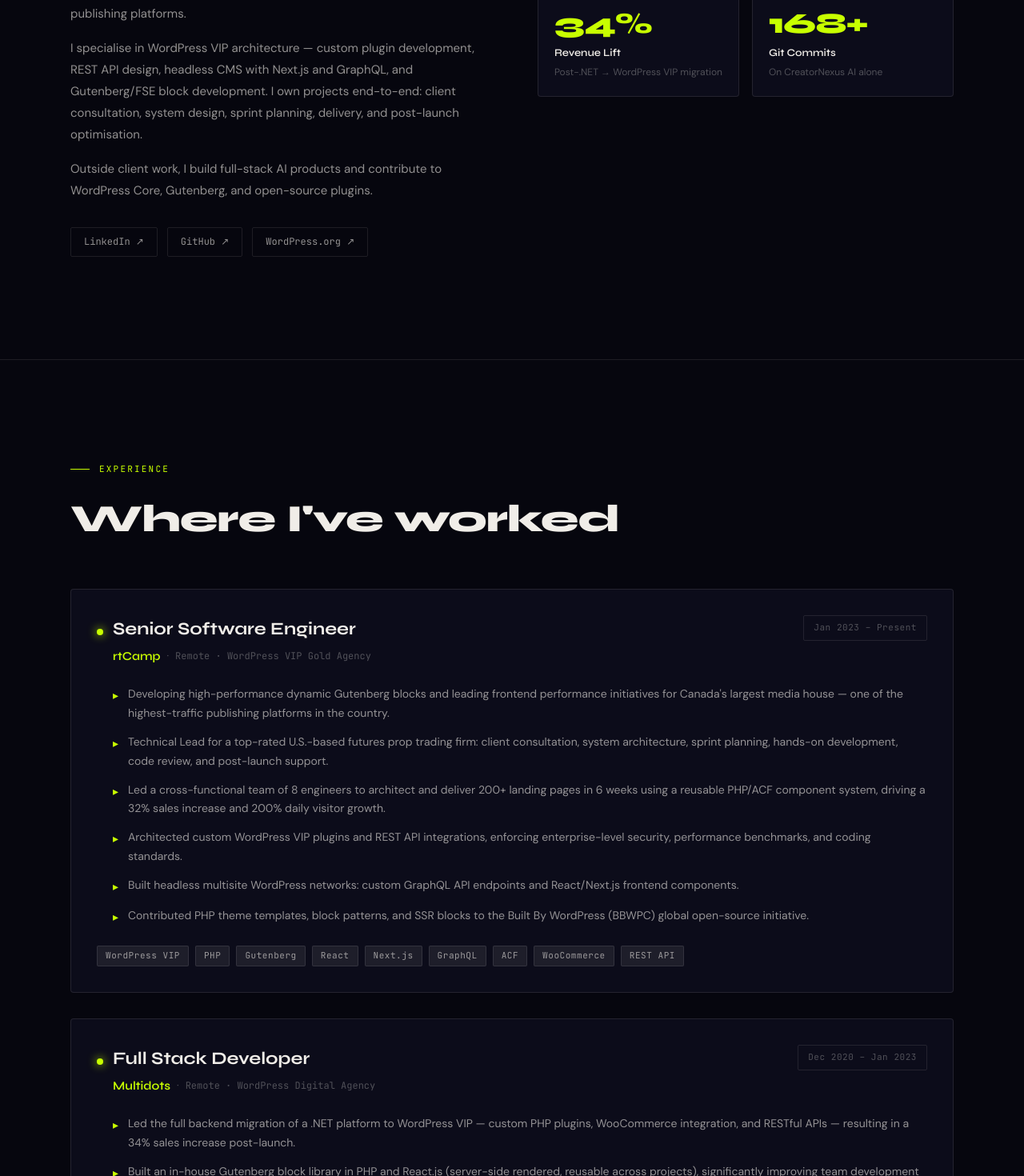
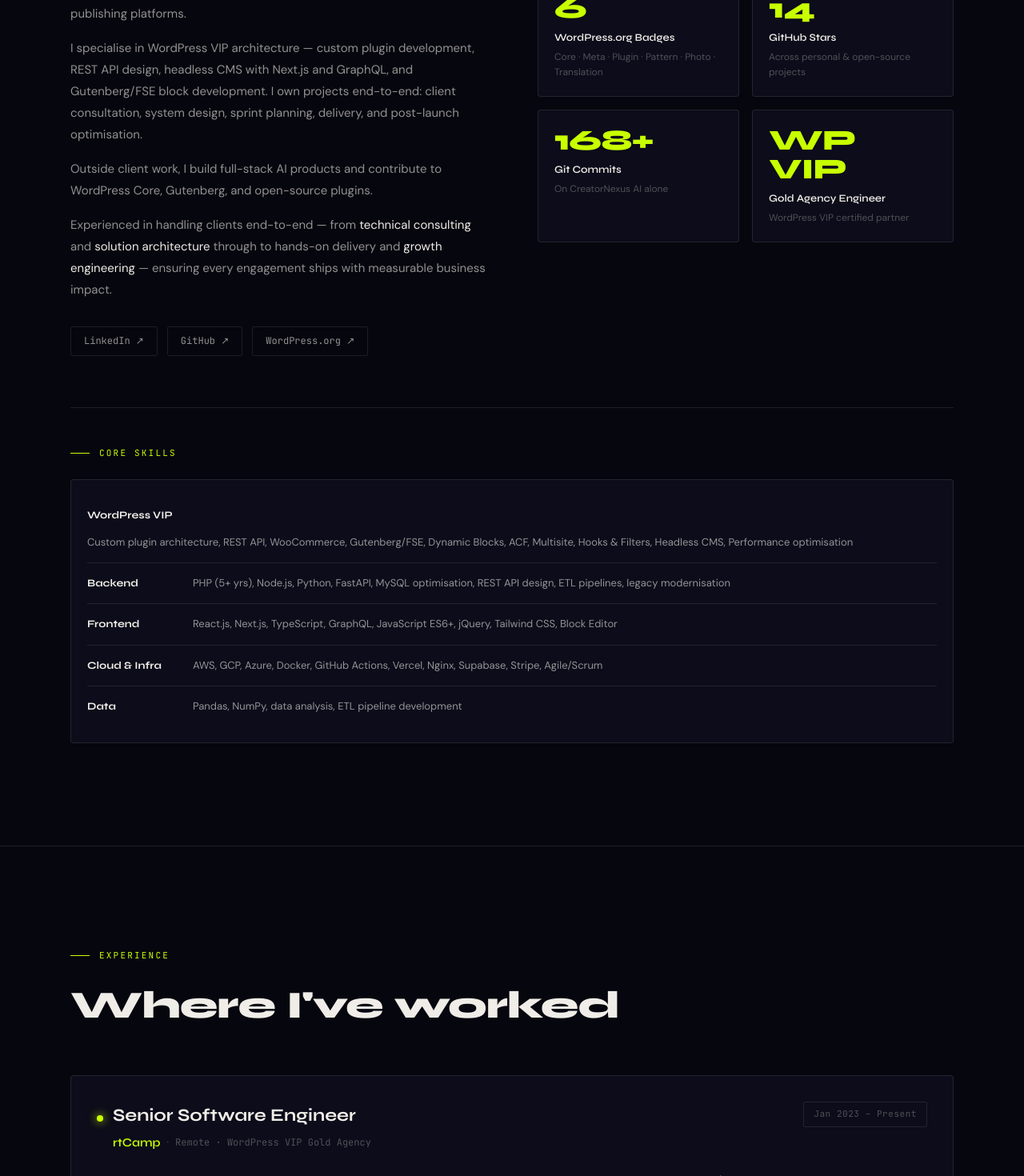
Before and after one commit to HILAYTRIVEDI/portfolio-hilay, a Next.js app: page / in a window 1280 px wide. Shown: the part 1300-2770 px from the top of the page at 80% size. Built offline with nearby package versions, Linux system fonts and the light colour scheme.

Commit message:
feat: enhance responsiveness and update content across multiple components

```diff
--- a/src/app/globals.css
+++ b/src/app/globals.css
@@ -234,4 +234,6 @@ body::before {
 
 @media (max-width: 768px) {
   body::before { background-size: 30px 30px; }
+  .hero-anim-7 { display: none; }
+  .section-mobile-pad { padding-top: 40px !important; padding-bottom: 40px !important; }
 }
--- a/src/components/About.tsx
+++ b/src/components/About.tsx
@@ -26,6 +26,7 @@ export default function About() {
     <section
       id="about"
       ref={ref}
+      className="section-mobile-pad"
       style={{
         position: "relative",
         paddingTop: "128px",
@@ -83,11 +84,20 @@ export default function About() {
               WordPress Core, Gutenberg, and open-source plugins.
             </p>
 
+            <p style={{ marginTop: "16px", color: "var(--white-60)", lineHeight: "1.8", fontSize: "15px" }}>
+              Experienced in handling clients end-to-end — from{" "}
+              <span style={{ color: "var(--white)" }}>technical consulting</span> and{" "}
+              <span style={{ color: "var(--white)" }}>solution architecture</span> through to
+              hands-on delivery and{" "}
+              <span style={{ color: "var(--white)" }}>growth engineering</span> — ensuring every
+              engagement ships with measurable business impact.
+            </p>
+
             <div style={{ marginTop: "32px", display: "flex", flexWrap: "wrap", gap: "12px" }}>
               {[
                 { label: "LinkedIn ↗", href: "https://linkedin.com/in/hilay-trivedi" },
                 { label: "GitHub ↗", href: "https://github.com/HILAYTRIVEDI" },
-                { label: "WordPress.org ↗", href: "https://wp.org/hilayt24" },
+                { label: "WordPress.org ↗", href: "https://profiles.wordpress.org/hilayt24/" },
               ].map((link) => (
                 <a
                   key={link.label}
@@ -128,11 +138,13 @@ export default function About() {
           >
             {[
               { num: "5+", label: "Years of Experience", detail: "Enterprise WordPress & full-stack" },
-              { num: "200+", label: "Landing Pages Shipped", detail: "Delivered in 6 weeks with a team of 8" },
-              { num: "32%", label: "Sales Increase", detail: "Directly attributed to a VIP project I led" },
-              { num: "200%", label: "Visitor Growth", detail: "Daily traffic doubled post-launch" },
-              { num: "34%", label: "Revenue Lift", detail: "Post-.NET → WordPress VIP migration" },
+              { num: "6,449", label: "Total Contributions", detail: "On GitHub since Jul 2019" },
+              { num: "86", label: "Repos Contributed To", detail: "Across public & client work" },
+              { num: "18.6M+", label: "Lines of Code Changed", detail: "All-time on GitHub" },
+              { num: "6", label: "WordPress.org Badges", detail: "Core · Meta · Plugin · Pattern · Photo · Translation" },
+              { num: "14", label: "GitHub Stars", detail: "Across personal & open-source projects" },
               { num: "168+", label: "Git Commits", detail: "On CreatorNexus AI alone" },
+              { num: "WP VIP", label: "Gold Agency Engineer", detail: "WordPress VIP certified partner" },
             ].map((s) => (
               <div key={s.label} className="skill-group">
                 <div className="ht-font-display"
@@ -150,6 +162,47 @@ export default function About() {
             ))}
           </div>
         </div>
+
+        {/* Core Skills — resume-style, full width */}
+        <div
+          className="reveal"
+          style={{
+            marginTop: "64px",
+            paddingTop: "48px",
+            borderTop: "1px solid var(--border)",
+          }}
+        >
+          <div className="section-label" style={{ marginBottom: "24px" }}>Core Skills</div>
+          <div className="skill-group" style={{ display: "flex", flexDirection: "column", gap: "0" }}>
+            {[
+              { category: "WordPress VIP", skills: "Custom plugin architecture, REST API, WooCommerce, Gutenberg/FSE, Dynamic Blocks, ACF, Multisite, Hooks & Filters, Headless CMS, Performance optimisation" },
+              { category: "Backend", skills: "PHP (5+ yrs), Node.js, Python, FastAPI, MySQL optimisation, REST API design, ETL pipelines, legacy modernisation" },
+              { category: "Frontend", skills: "React.js, Next.js, TypeScript, GraphQL, JavaScript ES6+, jQuery, Tailwind CSS, Block Editor" },
+              { category: "Cloud & Infra", skills: "AWS, GCP, Azure, Docker, GitHub Actions, Vercel, Nginx, Supabase, Stripe, Agile/Scrum" },
+              { category: "Data", skills: "Pandas, NumPy, data analysis, ETL pipeline development" },
+            ].map((row, i, arr) => (
+              <div
+                key={row.category}
+                style={{
+                  display: "flex",
+                  alignItems: "baseline",
+                  gap: "12px",
+                  paddingTop: "14px",
+                  paddingBottom: "14px",
+                  borderBottom: i < arr.length - 1 ? "1px solid var(--border)" : "none",
+                  flexWrap: "wrap",
+                }}
+              >
+                <span className="ht-font-display" style={{ fontSize: "13px", fontWeight: 700, color: "var(--white)", flexShrink: 0, minWidth: "120px" }}>
+                  {row.category}
+                </span>
+                <span style={{ fontSize: "13px", color: "var(--white-60)", lineHeight: "1.7" }}>
+                  {row.skills}
+                </span>
+              </div>
+            ))}
+          </div>
+        </div>
       </div>
     </section>
   );
--- a/src/components/Experience.tsx
+++ b/src/components/Experience.tsx
@@ -19,17 +19,49 @@ const experiences = [
     tech: ["WordPress VIP", "PHP", "Gutenberg", "React", "Next.js", "GraphQL", "ACF", "WooCommerce", "REST API"],
   },
   {
-    company: "Multidots",
+    company: "Multidots Solutions Pvt Ltd",
     role: "Full Stack Developer",
     period: "Dec 2020 – Jan 2023",
-    type: "Remote · WordPress Digital Agency",
+    type: "Full-time · Ahmedabad, India",
     highlights: [
       "Led the full backend migration of a .NET platform to WordPress VIP — custom PHP plugins, WooCommerce integration, and RESTful APIs — resulting in a 34% sales increase post-launch.",
       "Built an in-house Gutenberg block library in PHP and React.js (server-side rendered, reusable across projects), significantly improving team development velocity.",
+      "Contributed to WordPress Core, Meta, Polyglots, and other WordPress.org domains.",
       "Debugged and modernised multiple legacy PHP codebases, integrating them with modern WordPress APIs and third-party services while preserving core business logic.",
       "Delivered technical consultation directly to clients on architecture decisions, aligning backend solutions with business timelines and budgets.",
     ],
-    tech: ["WordPress", "PHP", "WooCommerce", "React.js", "Gutenberg", "REST API", "MySQL"],
+    tech: ["WordPress", "PHP", "WooCommerce", "React.js", "Gutenberg", "REST API", "MySQL", "CSS"],
+  },
+  {
+    company: "Tesseract Technolabs",
+    role: "Data Science Intern",
+    period: "Nov 2024 – May 2025",
+    type: "Apprenticeship · Remote · Gujarat, India",
+    highlights: [
+      "Completed a 6-month Data Science internship gaining hands-on experience in AI, Machine Learning, and Deep Learning.",
+      "Worked on real-world datasets and built predictive models using Python, applying ML techniques to solve practical problems.",
+    ],
+    tech: ["Python", "Machine Learning", "Deep Learning", "AI", "Data Science"],
+  },
+  {
+    company: "Dev Information Technology Limited",
+    role: "Software Engineer Intern",
+    period: "Oct 2020 – Nov 2020",
+    type: "Internship · India",
+    highlights: [
+      "Developed a full-scale module for a company management system using the MERN stack with a team of 4 developers.",
+    ],
+    tech: ["MongoDB", "Express.js", "React", "Node.js", "API Development", "Firebase"],
+  },
+  {
+    company: "Llychee",
+    role: "Machine Learning Intern",
+    period: "Sep 2020 – Oct 2020",
+    type: "Internship",
+    highlights: [
+      "Built a cutting-edge web scraper to extract LinkedIn profiles and identify professionals matching specific job descriptions using ML-driven relevance scoring.",
+    ],
+    tech: ["Python", "Web Scraping", "Machine Learning", "Firebase"],
   },
 ];
 
@@ -57,6 +89,7 @@ export default function Experience() {
     <section
       id="experience"
       ref={ref}
+      className="section-mobile-pad"
       style={{
         position: "relative",
         paddingTop: "128px",
--- a/src/components/OpenSource.tsx
+++ b/src/components/OpenSource.tsx
@@ -34,6 +34,7 @@ export default function OpenSource() {
   return (
     <section
       ref={ref}
+      className="section-mobile-pad"
       style={{
         position: "relative",
         paddingTop: "128px",
--- a/src/components/Projects.tsx
+++ b/src/components/Projects.tsx
@@ -192,6 +192,7 @@ export default function Projects() {
     <section
       id="projects"
       ref={ref}
+      className="section-mobile-pad"
       style={{
         position: "relative",
         paddingTop: "128px",
--- a/src/components/Skills.tsx
+++ b/src/components/Skills.tsx
@@ -55,6 +55,7 @@ export default function Skills() {
     <section
       id="skills"
       ref={ref}
+      className="section-mobile-pad"
       style={{
         position: "relative",
         paddingTop: "128px",
@@ -151,8 +152,8 @@ export default function Skills() {
             <div style={{ display: "flex", flexDirection: "column", gap: "0" }}>
               {[
                 { degree: "Executive Diploma in Machine Learning & AI", school: "IIIT Bangalore", year: "Ongoing" },
+                { degree: "Diploma in Management · 80%", school: "Ahmedabad Management Association", year: "2022–2023" },
                 { degree: "B.Tech in Computer Engineering · CGPA 9.6/10", school: "L.J. Institute of Engineering & Technology", year: "2017–2021" },
-                { degree: "Diploma in Management · 80%", school: "Ahmedabad Management Association", year: "2022–2023" },
               ].map((edu, i, arr) => (
                 <div
                   key={edu.degree}
```
